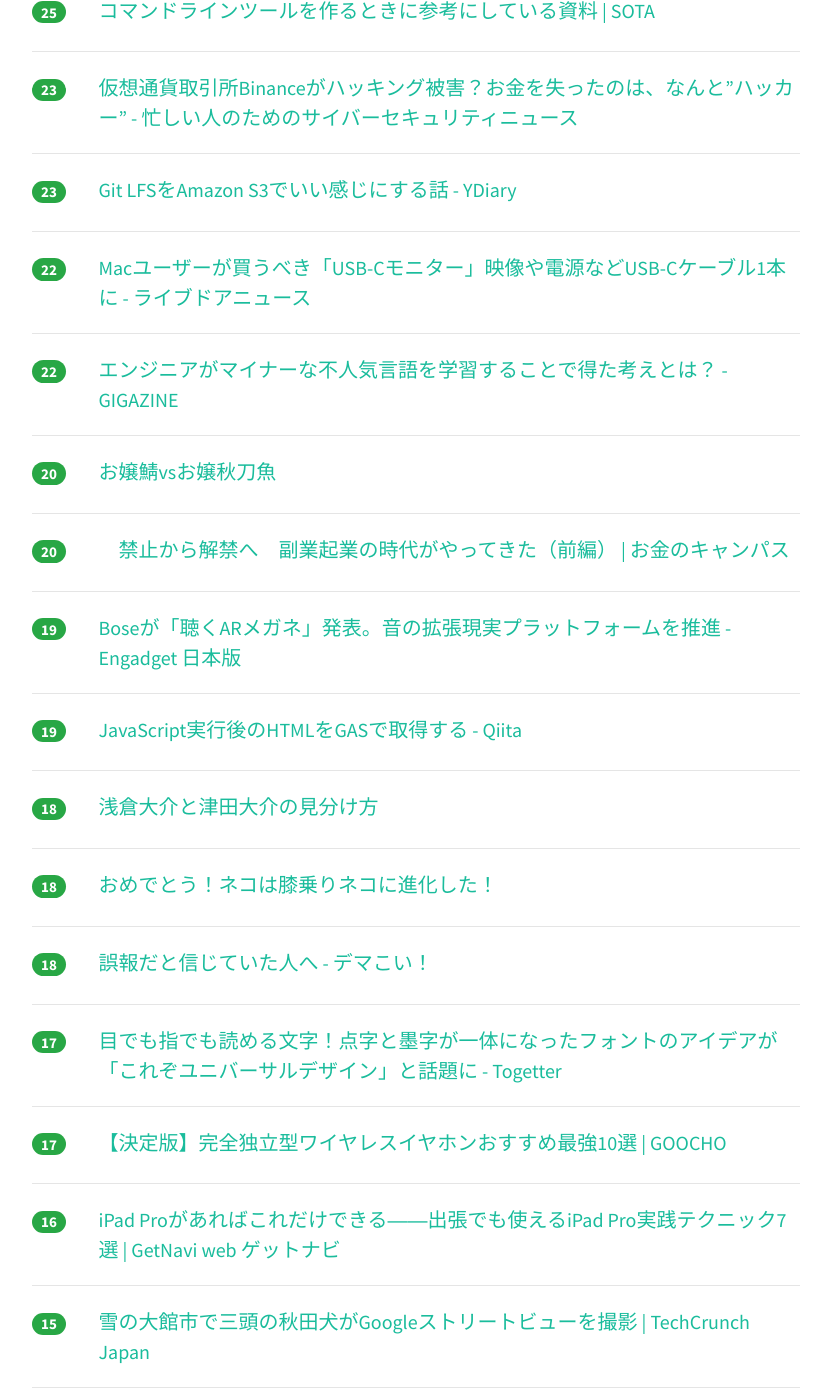
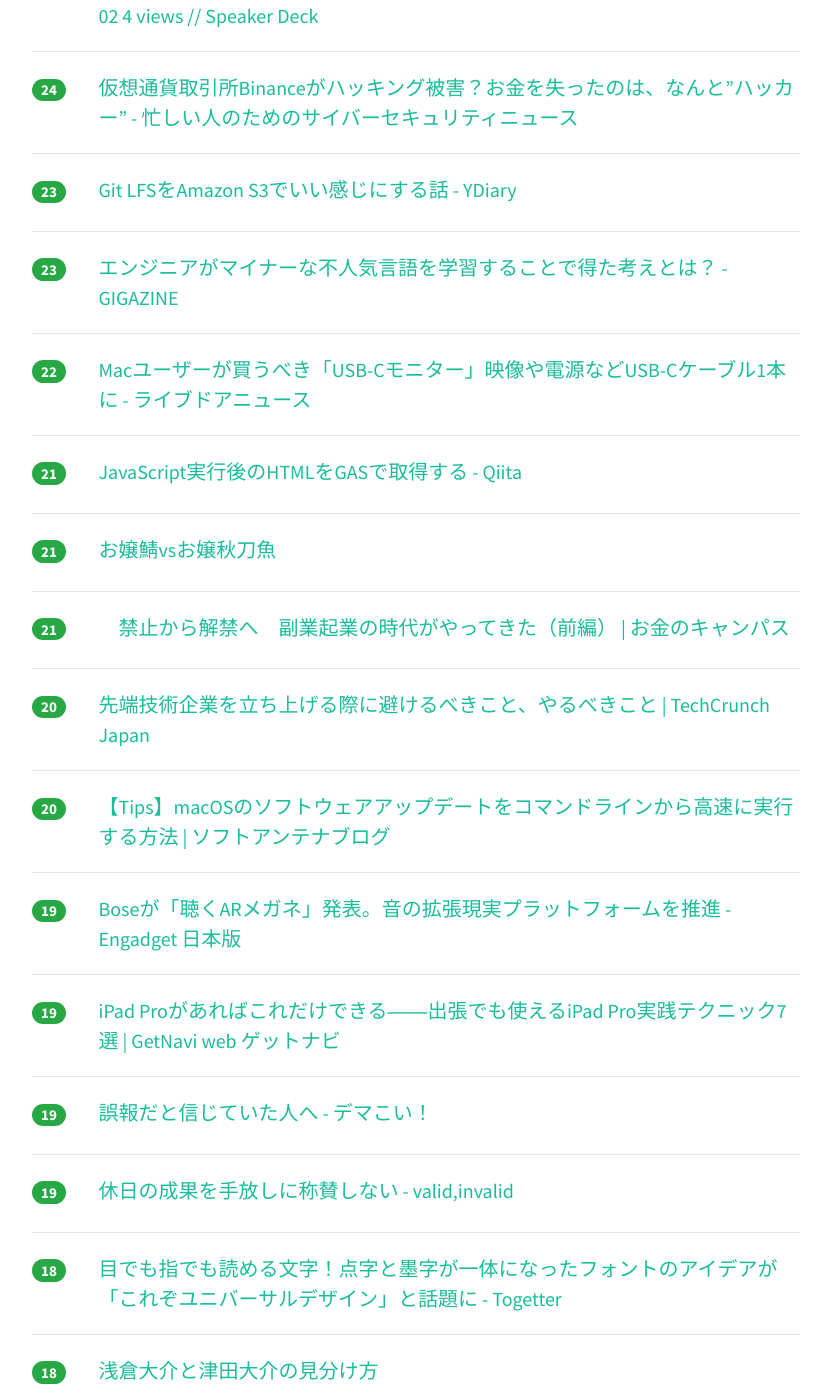
Before and after one commit to yatta47/hatena-matome-site, a Jekyll site: the page built from _posts/2018-03-11-hatena.md, in a window 1280 px wide and 1400 px high, scrolled down 1945 px. Shown: the whole window, without its empty margins (224-1055 px from the left). Built offline with Jekyll 4.4.1, drawn with Linux system fonts in a browser that asks for light colours; nearby versions of some CDN libraries; some of the changed text lies outside the part shown.

Commit message:
Updated 2018-03-11

```diff
--- a/_posts/2018-03-11-hatena.md
+++ b/_posts/2018-03-11-hatena.md
@@ -1,69 +1,84 @@
 ---
 layout: post
 title:  "2018-03-11 はてぶIT"
-date:   2018-03-11 19:02:29
+date:   2018-03-11 20:02:48
 tags: [it-hotentry]
 ---
-47 件のデータあり
+49 件のデータあり
 
 <hr><div class="row">
-<div class="col-1"><span class="badge badge-pill badge-success h2">270</span></div>
+<div class="col-1"><span class="badge badge-pill badge-success h2">289</span></div>
 <div class="col-11"><a href='https://togetter.com/li/1207190' target='_blank'>中国の23年間歳を取らないお天気お姉さんの動画が話題に。「服のレベルから急速な経済成長を実感」「天気図もだんだん綺麗な描画に」などの声 - Togetter</a></div>
 </div>
 <hr>
 <div class="row">
-<div class="col-1"><span class="badge badge-pill badge-success h2">222</span></div>
+<div class="col-1"><span class="badge badge-pill badge-success h2">251</span></div>
 <div class="col-11"><a href='https://speakerdeck.com/masayoshi2018/wen-xi-karaban-nian-deruby-sinatra-rails-woxue-ndararen-sheng-bian-watuta-at-chong-nawa-rubyhui-yi-02' target='_blank'>文系から半年でRuby（Sinatra, Rails）を学んだら人生変わった@沖縄Ruby会議02 // Speaker Deck</a></div>
 </div>
 <hr>
 <div class="row">
-<div class="col-1"><span class="badge badge-pill badge-success h2">162</span></div>
+<div class="col-1"><span class="badge badge-pill badge-success h2">178</span></div>
 <div class="col-11"><a href='https://speakerdeck.com/hidenorigoto/solidfalseyuan-ze-tutedonnahuunishi-ufalse' target='_blank'>SOLIDの原則ってどんなふうに使うの？ // Speaker Deck</a></div>
 </div>
 <hr>
 <div class="row">
-<div class="col-1"><span class="badge badge-pill badge-success h2">135</span></div>
+<div class="col-1"><span class="badge badge-pill badge-success h2">147</span></div>
 <div class="col-11"><a href='https://rcmdnk.com/blog/2018/03/10/computer-mac-homebrew-python/' target='_blank'>Homebrewでインストールされる/usr/local/bin/pythonが再びPython2に変更</a></div>
 </div>
 <hr>
 <div class="row">
-<div class="col-1"><span class="badge badge-pill badge-success h2">111</span></div>
+<div class="col-1"><span class="badge badge-pill badge-success h2">116</span></div>
 <div class="col-11"><a href='http://kusano-k.hatenablog.com/entry/2018/03/10/172057' target='_blank'>テキストエディタに回転表示機能があったら便利なのではないか - kusano_k’s blog</a></div>
 </div>
 <hr>
 <div class="row">
-<div class="col-1"><span class="badge badge-pill badge-success h2">101</span></div>
+<div class="col-1"><span class="badge badge-pill badge-success h2">105</span></div>
 <div class="col-11"><a href='http://twitter.com/ano_ano_ano/status/972434780053585920' target='_blank'>ano_anoさんのツイート: "財務省がようやく書き換えがあったことを認めるというが、朝日新聞が「証拠」を掴んだ段階で文書を公表していれば一発で決着がついたことなのに、一週間も無駄</a></div>
 </div>
 <hr>
 <div class="row">
-<div class="col-1"><span class="badge badge-pill badge-success h2">78</span></div>
+<div class="col-1"><span class="badge badge-pill badge-success h2">85</span></div>
+<div class="col-11"><a href='https://digmo.infoseek.co.jp/articles-941' target='_blank'>安いけど機能は充実 8000円以下で買える低価格スマートウォッチ - Digmo</a></div>
+</div>
+<hr>
+<div class="row">
+<div class="col-1"><span class="badge badge-pill badge-success h2">82</span></div>
 <div class="col-11"><a href='http://www.nicovideo.jp/watch/1520475440' target='_blank'>ポプテピピック　#10「銀座ホステス探偵」 - ニコニコ動画</a></div>
 </div>
 <hr>
 <div class="row">
-<div class="col-1"><span class="badge badge-pill badge-success h2">72</span></div>
-<div class="col-11"><a href='https://digmo.infoseek.co.jp/articles-941' target='_blank'>安いけど機能は充実 8000円以下で買える低価格スマートウォッチ - Digmo</a></div>
-</div>
-<hr>
-<div class="row">
-<div class="col-1"><span class="badge badge-pill badge-success h2">71</span></div>
+<div class="col-1"><span class="badge badge-pill badge-success h2">73</span></div>
 <div class="col-11"><a href='http://the360.life/U1301.doit?id=3025' target='_blank'>【the360.life】 Macユーザーが今年買うべきは「USB-Cモニター」だと断言したい理由</a></div>
 </div>
 <hr>
 <div class="row">
-<div class="col-1"><span class="badge badge-pill badge-success h2">62</span></div>
+<div class="col-1"><span class="badge badge-pill badge-success h2">70</span></div>
 <div class="col-11"><a href='https://qiita.com/acro5piano/items/c4f2835a8e001e8335a8' target='_blank'>Impostor Syndrome（詐欺師症候群）とQiitaについて - Qiita</a></div>
 </div>
 <hr>
 <div class="row">
-<div class="col-1"><span class="badge badge-pill badge-success h2">36</span></div>
+<div class="col-1"><span class="badge badge-pill badge-success h2">41</span></div>
+<div class="col-11"><a href='https://methane.hatenablog.jp/entry/2018/03/11/Homebrew_%E3%81%AE_Python_%E3%81%A7%E4%BD%95%E3%81%8C%E5%A4%89%E3%82%8F%E3%81%A3%E3%81%A6%E4%BD%95%E3%81%8C%E3%82%82%E3%81%A8%E3%81%AB%E6%88%BB%E3%81%A3%E3%81%9F%E3%81%AE%E3%81%8B' target='_blank'>Homebrew の Python で何が変わって何がもとに戻ったのか - methaneのブログ</a></div>
+</div>
+<hr>
+<div class="row">
+<div class="col-1"><span class="badge badge-pill badge-success h2">37</span></div>
 <div class="col-11"><a href='https://www.slideshare.net/yoku0825/mysql-90218198' target='_blank'>サーバーが完膚なきまでに死んでもMySQLのデータを失わないための表技</a></div>
 </div>
 <hr>
 <div class="row">
-<div class="col-1"><span class="badge badge-pill badge-success h2">35</span></div>
-<div class="col-11"><a href='https://methane.hatenablog.jp/entry/2018/03/11/Homebrew_%E3%81%AE_Python_%E3%81%A7%E4%BD%95%E3%81%8C%E5%A4%89%E3%82%8F%E3%81%A3%E3%81%A6%E4%BD%95%E3%81%8C%E3%82%82%E3%81%A8%E3%81%AB%E6%88%BB%E3%81%A3%E3%81%9F%E3%81%AE%E3%81%8B' target='_blank'>Homebrew の Python で何が変わって何がもとに戻ったのか - methaneのブログ</a></div>
+<div class="col-1"><span class="badge badge-pill badge-success h2">34</span></div>
+<div class="col-11"><a href='https://deeeet.com/writing/2014/08/27/cli-reference/' target='_blank'>コマンドラインツールを作るときに参考にしている資料 | SOTA</a></div>
+</div>
+<hr>
+<div class="row">
+<div class="col-1"><span class="badge badge-pill badge-success h2">32</span></div>
+<div class="col-11"><a href='https://docs.microsoft.com/ja-jp/dotnet/standard/microservices-architecture/microservice-ddd-cqrs-patterns/' target='_blank'>マイクロサービスで DDD と CQRS パターンを使ってビジネスの複雑さに取り組む | Microsoft Docs</a></div>
+</div>
+<hr>
+<div class="row">
+<div class="col-1"><span class="badge badge-pill badge-success h2">30</span></div>
+<div class="col-11"><a href='http://blog.horimisli.me/entry/type-s-bt' target='_blank'>HHKB Type-SをBluetooth接続できるようにした - 面白コンテンツ探求日記</a></div>
 </div>
 <hr>
 <div class="row">
@@ -73,7 +88,7 @@ tags: [it-hotentry]
 <hr>
 <div class="row">
 <div class="col-1"><span class="badge badge-pill badge-success h2">29</span></div>
-<div class="col-11"><a href='https://docs.microsoft.com/ja-jp/dotnet/standard/microservices-architecture/microservice-ddd-cqrs-patterns/' target='_blank'>マイクロサービスで DDD と CQRS パターンを使ってビジネスの複雑さに取り組む | Microsoft Docs</a></div>
+<div class="col-11"><a href='https://snoobee.hatenablog.com/entry/2018/03/10/151825' target='_blank'>ためになる公開trelloまとめ - snoobee’s blog</a></div>
 </div>
 <hr>
 <div class="row">
@@ -82,22 +97,7 @@ tags: [it-hotentry]
 </div>
 <hr>
 <div class="row">
-<div class="col-1"><span class="badge badge-pill badge-success h2">27</span></div>
-<div class="col-11"><a href='https://snoobee.hatenablog.com/entry/2018/03/10/151825' target='_blank'>ためになる公開trelloまとめ - snoobee’s blog</a></div>
-</div>
-<hr>
-<div class="row">
-<div class="col-1"><span class="badge badge-pill badge-success h2">26</span></div>
-<div class="col-11"><a href='http://blog.horimisli.me/entry/type-s-bt' target='_blank'>HHKB Type-SをBluetooth接続できるようにした - 面白コンテンツ探求日記</a></div>
-</div>
-<hr>
-<div class="row">
-<div class="col-1"><span class="badge badge-pill badge-success h2">25</span></div>
-<div class="col-11"><a href='https://deeeet.com/writing/2014/08/27/cli-reference/' target='_blank'>コマンドラインツールを作るときに参考にしている資料 | SOTA</a></div>
-</div>
-<hr>
-<div class="row">
-<div class="col-1"><span class="badge badge-pill badge-success h2">23</span></div>
+<div class="col-1"><span class="badge badge-pill badge-success h2">24</span></div>
 <div class="col-11"><a href='http://nanashi0x.hatenablog.com/entry/2018/03/09/193000' target='_blank'>仮想通貨取引所Binanceがハッキング被害？お金を失ったのは、なんと”ハッカー” - 忙しい人のためのサイバーセキュリティニュース</a></div>
 </div>
 <hr>
@@ -107,23 +107,38 @@ tags: [it-hotentry]
 </div>
 <hr>
 <div class="row">
+<div class="col-1"><span class="badge badge-pill badge-success h2">23</span></div>
+<div class="col-11"><a href='https://gigazine.net/news/20180311-elm-changed-mind/' target='_blank'>エンジニアがマイナーな不人気言語を学習することで得た考えとは？ - GIGAZINE</a></div>
+</div>
+<hr>
+<div class="row">
 <div class="col-1"><span class="badge badge-pill badge-success h2">22</span></div>
 <div class="col-11"><a href='http://news.livedoor.com/article/detail/14414300/' target='_blank'>Macユーザーが買うべき「USB-Cモニター」映像や電源などUSB-Cケーブル1本に - ライブドアニュース</a></div>
 </div>
 <hr>
 <div class="row">
-<div class="col-1"><span class="badge badge-pill badge-success h2">22</span></div>
-<div class="col-11"><a href='https://gigazine.net/news/20180311-elm-changed-mind/' target='_blank'>エンジニアがマイナーな不人気言語を学習することで得た考えとは？ - GIGAZINE</a></div>
+<div class="col-1"><span class="badge badge-pill badge-success h2">21</span></div>
+<div class="col-11"><a href='https://qiita.com/icchi_h/items/4d560d9b451fc483a25e' target='_blank'>JavaScript実行後のHTMLをGASで取得する - Qiita</a></div>
+</div>
+<hr>
+<div class="row">
+<div class="col-1"><span class="badge badge-pill badge-success h2">21</span></div>
+<div class="col-11"><a href='https://anond.hatelabo.jp/20180311110839' target='_blank'>お嬢鯖vsお嬢秋刀魚</a></div>
+</div>
+<hr>
+<div class="row">
+<div class="col-1"><span class="badge badge-pill badge-success h2">21</span></div>
+<div class="col-11"><a href='https://money-campus.net/archives/4387' target='_blank'>　禁止から解禁へ　副業起業の時代がやってきた（前編） | お金のキャンパス</a></div>
 </div>
 <hr>
 <div class="row">
 <div class="col-1"><span class="badge badge-pill badge-success h2">20</span></div>
-<div class="col-11"><a href='https://anond.hatelabo.jp/20180311110839' target='_blank'>お嬢鯖vsお嬢秋刀魚</a></div>
+<div class="col-11"><a href='http://jp.techcrunch.com/2018/03/11/2018-03-06-the-dos-and-donts-of-crafting-frontier-tech-companies/' target='_blank'>先端技術企業を立ち上げる際に避けるべきこと、やるべきこと | TechCrunch Japan</a></div>
 </div>
 <hr>
 <div class="row">
 <div class="col-1"><span class="badge badge-pill badge-success h2">20</span></div>
-<div class="col-11"><a href='https://money-campus.net/archives/4387' target='_blank'>　禁止から解禁へ　副業起業の時代がやってきた（前編） | お金のキャンパス</a></div>
+<div class="col-11"><a href='http://www.softantenna.com/wp/tips/macos-command-line-update/' target='_blank'>【Tips】macOSのソフトウェアアップデートをコマンドラインから高速に実行する方法 | ソフトアンテナブログ</a></div>
 </div>
 <hr>
 <div class="row">
@@ -133,7 +148,22 @@ tags: [it-hotentry]
 <hr>
 <div class="row">
 <div class="col-1"><span class="badge badge-pill badge-success h2">19</span></div>
-<div class="col-11"><a href='https://qiita.com/icchi_h/items/4d560d9b451fc483a25e' target='_blank'>JavaScript実行後のHTMLをGASで取得する - Qiita</a></div>
+<div class="col-11"><a href='https://getnavi.jp/digital/237559/' target='_blank'>iPad Proがあればこれだけできる――出張でも使えるiPad Pro実践テクニック7選 | GetNavi web ゲットナビ</a></div>
+</div>
+<hr>
+<div class="row">
+<div class="col-1"><span class="badge badge-pill badge-success h2">19</span></div>
+<div class="col-11"><a href='http://rootport.hateblo.jp/entry/2018/goho' target='_blank'>誤報だと信じていた人へ - デマこい！</a></div>
+</div>
+<hr>
+<div class="row">
+<div class="col-1"><span class="badge badge-pill badge-success h2">19</span></div>
+<div class="col-11"><a href='http://ohbarye.hatenablog.jp/entry/2018/03/11/013727' target='_blank'>休日の成果を手放しに称賛しない - valid,invalid</a></div>
+</div>
+<hr>
+<div class="row">
+<div class="col-1"><span class="badge badge-pill badge-success h2">18</span></div>
+<div class="col-11"><a href='https://togetter.com/li/1207072' target='_blank'>目でも指でも読める文字！点字と墨字が一体になったフォントのアイデアが「これぞユニバーサルデザイン」と話題に - Togetter</a></div>
 </div>
 <hr>
 <div class="row">
@@ -148,12 +178,7 @@ tags: [it-hotentry]
 <hr>
 <div class="row">
 <div class="col-1"><span class="badge badge-pill badge-success h2">18</span></div>
-<div class="col-11"><a href='http://rootport.hateblo.jp/entry/2018/goho' target='_blank'>誤報だと信じていた人へ - デマこい！</a></div>
-</div>
-<hr>
-<div class="row">
-<div class="col-1"><span class="badge badge-pill badge-success h2">17</span></div>
-<div class="col-11"><a href='https://togetter.com/li/1207072' target='_blank'>目でも指でも読める文字！点字と墨字が一体になったフォントのアイデアが「これぞユニバーサルデザイン」と話題に - Togetter</a></div>
+<div class="col-11"><a href='http://docs.komagata.org/5485' target='_blank'>Railsでの開発どんな事考えながら作業しているのか - komagataのブログ</a></div>
 </div>
 <hr>
 <div class="row">
@@ -162,18 +187,8 @@ tags: [it-hotentry]
 </div>
 <hr>
 <div class="row">
-<div class="col-1"><span class="badge badge-pill badge-success h2">16</span></div>
-<div class="col-11"><a href='https://getnavi.jp/digital/237559/' target='_blank'>iPad Proがあればこれだけできる――出張でも使えるiPad Pro実践テクニック7選 | GetNavi web ゲットナビ</a></div>
-</div>
-<hr>
-<div class="row">
 <div class="col-1"><span class="badge badge-pill badge-success h2">15</span></div>
 <div class="col-11"><a href='http://jp.techcrunch.com/2018/03/10/2018-03-09-whos-a-very-good-street-view-camera-you-are/' target='_blank'>雪の大館市で三頭の秋田犬がGoogleストリートビューを撮影 | TechCrunch Japan</a></div>
-</div>
-<hr>
-<div class="row">
-<div class="col-1"><span class="badge badge-pill badge-success h2">15</span></div>
-<div class="col-11"><a href='http://jp.techcrunch.com/2018/03/11/2018-03-06-the-dos-and-donts-of-crafting-frontier-tech-companies/' target='_blank'>先端技術企業を立ち上げる際に避けるべきこと、やるべきこと | TechCrunch Japan</a></div>
 </div>
 <hr>
 <div class="row">
@@ -187,13 +202,13 @@ tags: [it-hotentry]
 </div>
 <hr>
 <div class="row">
-<div class="col-1"><span class="badge badge-pill badge-success h2">14</span></div>
-<div class="col-11"><a href='http://docs.komagata.org/5485' target='_blank'>Railsでの開発どんな事考えながら作業しているのか - komagataのブログ</a></div>
+<div class="col-1"><span class="badge badge-pill badge-success h2">13</span></div>
+<div class="col-11"><a href='https://papix.hatenablog.com/entry/2018/03/10/160838' target='_blank'>plenvを使ったPerl環境構築 〜2018年度版〜 - Masteries</a></div>
 </div>
 <hr>
 <div class="row">
 <div class="col-1"><span class="badge badge-pill badge-success h2">13</span></div>
-<div class="col-11"><a href='https://papix.hatenablog.com/entry/2018/03/10/160838' target='_blank'>plenvを使ったPerl環境構築 〜2018年度版〜 - Masteries</a></div>
+<div class="col-11"><a href='https://security.srad.jp/story/18/03/11/0448247/' target='_blank'>Google Chrome、保存したパスワードをCSVファイルへエクスポート可能に | スラド セキュリティ</a></div>
 </div>
 <hr>
 <div class="row">
@@ -203,7 +218,7 @@ tags: [it-hotentry]
 <hr>
 <div class="row">
 <div class="col-1"><span class="badge badge-pill badge-success h2">12</span></div>
-<div class="col-11"><a href='http://ohbarye.hatenablog.jp/entry/2018/03/11/013727' target='_blank'>休日の成果を手放しに称賛しない - valid,invalid</a></div>
+<div class="col-11"><a href='http://nasust.hatenablog.com/entry/2018/03/11/092125' target='_blank'>TPP発行によって2019年から著作権が非親告罪になります - nasust life blog</a></div>
 </div>
 <hr>
 <div class="row">
@@ -213,7 +228,7 @@ tags: [it-hotentry]
 <hr>
 <div class="row">
 <div class="col-1"><span class="badge badge-pill badge-success h2">11</span></div>
-<div class="col-11"><a href='http://nasust.hatenablog.com/entry/2018/03/11/092125' target='_blank'>TPP発行によって2019年から著作権が非親告罪になります - nasust life blog</a></div>
+<div class="col-11"><a href='https://iphone-mania.jp/news-205486/' target='_blank'>Microsoft Pix、名刺を撮影して連絡先やLinkedInに追加可能に - iPhone Mania</a></div>
 </div>
 <hr>
 <div class="row">
@@ -223,17 +238,12 @@ tags: [it-hotentry]
 <hr>
 <div class="row">
 <div class="col-1"><span class="badge badge-pill badge-success h2">10</span></div>
-<div class="col-11"><a href='https://iphone-mania.jp/news-205486/' target='_blank'>Microsoft Pix、名刺を撮影して連絡先やLinkedInに追加可能に - iPhone Mania</a></div>
+<div class="col-11"><a href='http://reno-coo.hatenablog.jp/entry/2018/03/10/172034' target='_blank'>突然暇になったCOOが真っ先に手をつけた5つのこと - 株式会社SCOUTERのCOOが人事を尽くして考えた</a></div>
 </div>
 <hr>
 <div class="row">
 <div class="col-1"><span class="badge badge-pill badge-success h2">10</span></div>
-<div class="col-11"><a href='http://reno-coo.hatenablog.jp/entry/2018/03/10/172034' target='_blank'>突然暇になったCOOが真っ先に手をつけた5つのこと - 株式会社SCOUTERのCOOが人事を尽くして考えた</a></div>
-</div>
-<hr>
-<div class="row">
-<div class="col-1"><span class="badge badge-pill badge-success h2">8</span></div>
-<div class="col-11"><a href='https://security.srad.jp/story/18/03/11/0448247/' target='_blank'>Google Chrome、保存したパスワードをCSVファイルへエクスポート可能に | スラド セキュリティ</a></div>
+<div class="col-11"><a href='https://qiita.com/J_Shell/items/52d5a73fde4f8a4cd798' target='_blank'>なぜプロジェクトは炎上するのか？～それはスカウターが故障してるから～ - Qiita</a></div>
 </div>
 <hr>
 <div class="row">
```
